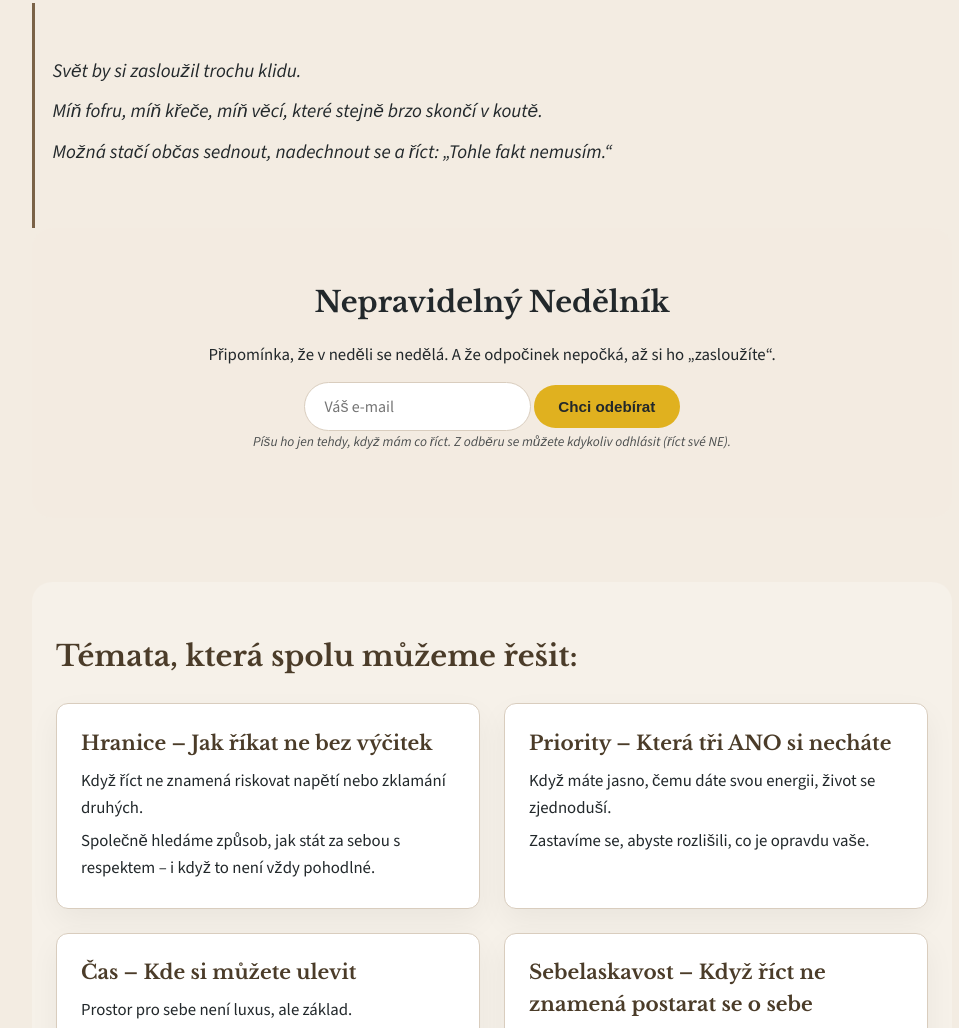
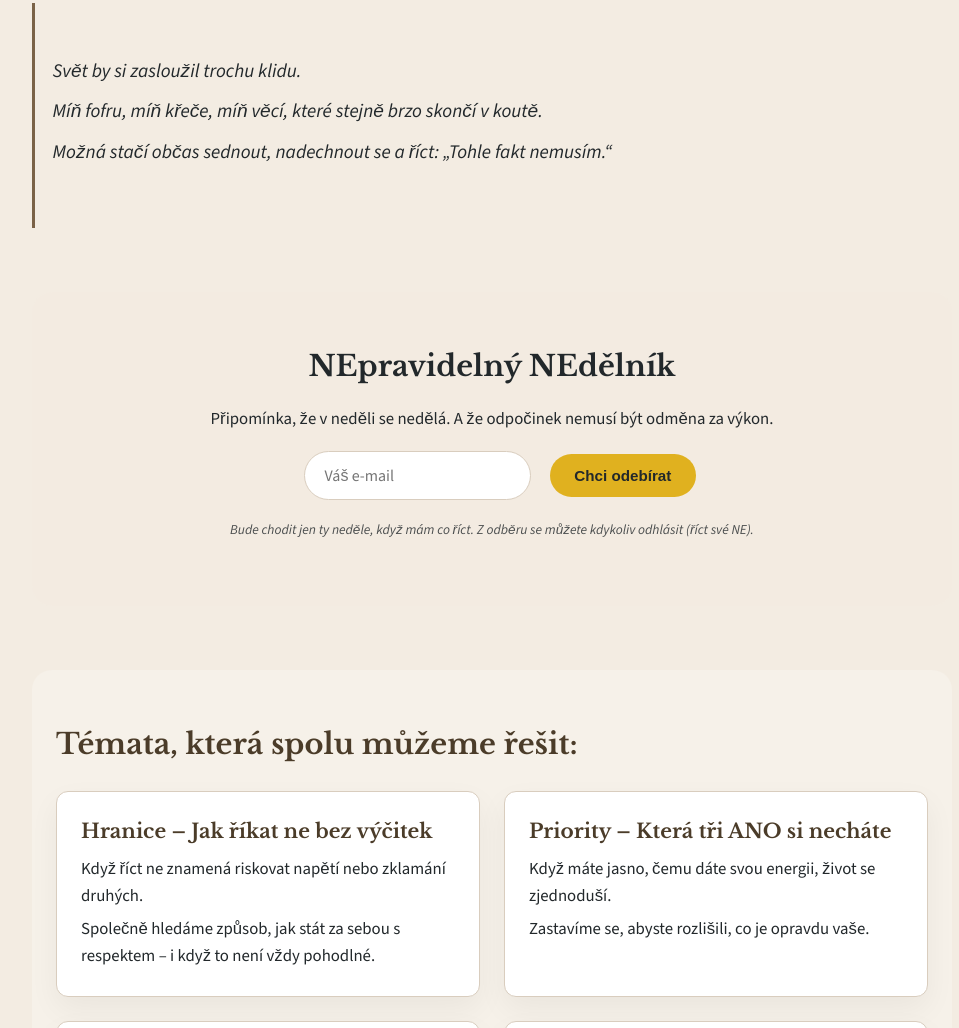
Before and after one commit to chovancovak/silane, an Eleventy site: page index.html in a window 1280 px wide. Shown: the part 1358-2386 px from the top of the page, without its empty margins (148-1107 px from the left). Built offline with nearby package versions, Linux system fonts and the light colour scheme; Eleventy itself is replaced by a stand-in of ours; files that its build step writes are made by us from their sources.

Commit message:
úprava formulláře k nedelníku a uprava podstranky potvrdte

```diff
--- a/SCSS/_homepage.scss
+++ b/SCSS/_homepage.scss
@@ -68,6 +68,7 @@ main.page > section {
 .newsletter {
   text-align: center;
   padding: 4rem 1.5rem;
+  margin-top: clamp(2rem, 6vw, 4rem);
   background-color: rgba($color-bg-soft, 0.5);
   border-radius: $radius-lg;
 
@@ -95,6 +96,7 @@ main.page > section {
   &__input {
     flex: 1;
     padding: 0.8rem 1.2rem;
+    margin: 0.3rem 1rem;;
     border-radius: 999px;
     border: 1px solid $color-border-soft;
     font-family: $bezpatka;
@@ -110,6 +112,7 @@ main.page > section {
     font-size: 0.85rem;
     font-style: italic;
     opacity: 0.8;
+    margin-top: 0.9rem;
   }
 }
 
--- a/index.html
+++ b/index.html
@@ -58,8 +58,8 @@ layout: layouts/homepage.njk
 
   <section class="newsletter base__margin">
     <div class="newsletter__inner">
-      <h3>Nepravidelný Nedělník</h3>
-      <p>Připomínka, že v neděli se nedělá. A že odpočinek nepočká, až si ho „zasloužíte“.</p>
+      <h3>NEpravidelný NEdělník</h3>
+      <p>Připomínka, že v neděli se nedělá. A že odpočinek nemusí být odměna za výkon.</p>
 
 
       <form action="https://silane.ecomailapp.cz/public/subscribe/2/2bb287d15897fe2f9d89c882af9a3a8b" method="post"  class="newsletter__form">
@@ -69,7 +69,7 @@ layout: layouts/homepage.njk
         <button type="submit" class="button button--primary">Chci odebírat</button>
       </form>
 
-      <p class="newsletter__note">Píšu ho jen tehdy, když mám co říct. Z odběru se můžete kdykoliv odhlásit (říct své NE).</p>
+      <p class="newsletter__note">Bude chodit jen ty neděle, když mám co říct. Z odběru se můžete kdykoliv odhlásit (říct své NE).</p>
     </div>
   </section>
 
```
Also changed, not shown: potvrdte.html (+1 -1 lines), css/style.css, 1 other file.
